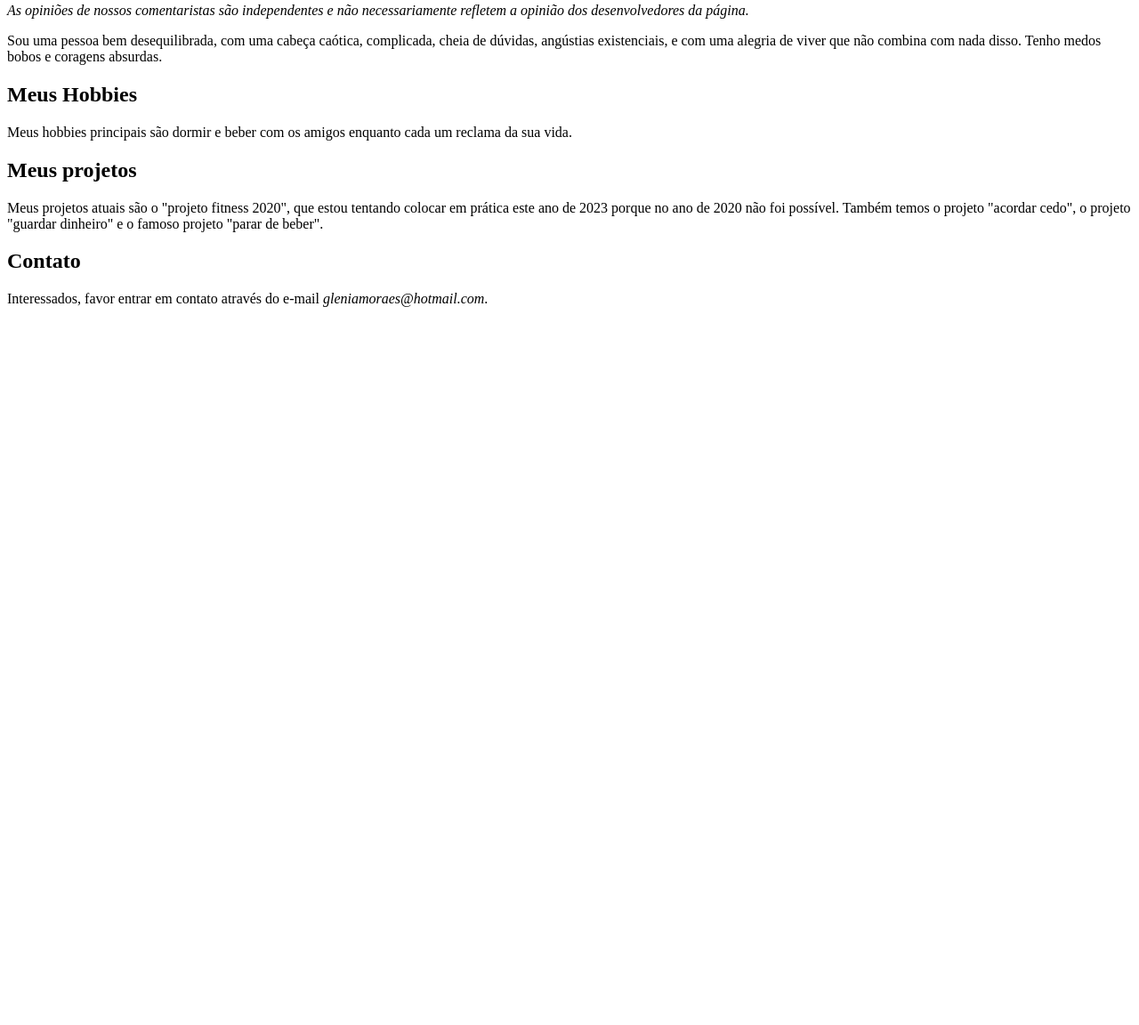
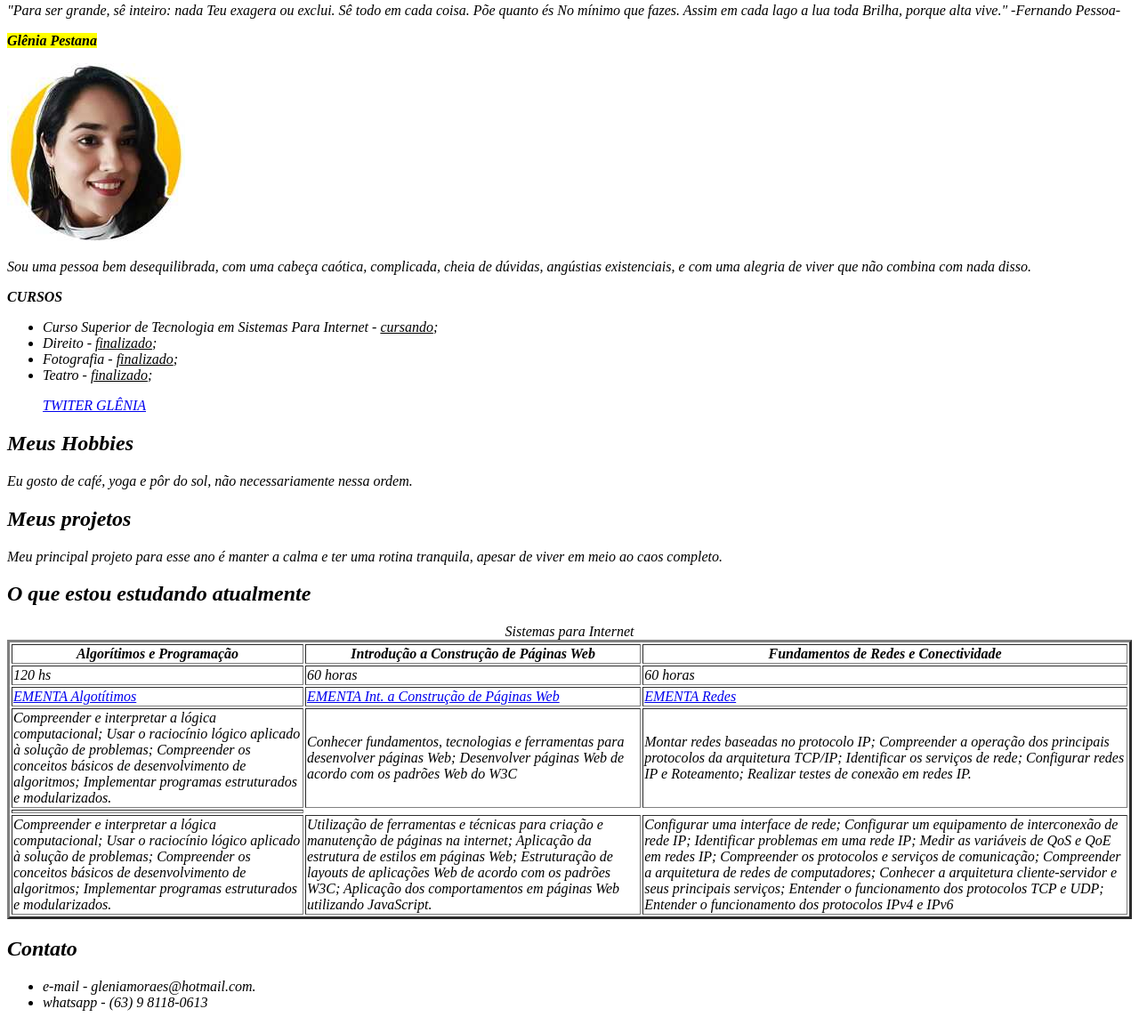
Before and after one commit to GleniaPestana/atividade1intopagweb, a plain HTML site: page index.html in a window 1280 px wide. Shown: the part 77-1229 px from the top of the page at 89% size. Before the commit the page ends 800 px from the top, so only its background shows below. Drawn offline with Linux system fonts and the light colour scheme.

Commit message:
Update index.html

```diff
--- a/index.html
+++ b/index.html
@@ -8,14 +8,69 @@
 </head>
 <body>
     <h1>Quem sou eu?</h1>
-    <p><i>As opiniões de nossos comentaristas são independentes e não necessariamente refletem a opinião dos desenvolvedores da página.</i></p>
-    <p>Sou uma pessoa bem desequilibrada, com uma cabeça caótica, complicada, cheia de dúvidas, angústias existenciais, e com uma alegria de viver que não combina com nada disso. Tenho medos bobos e coragens absurdas.</p>
+    <p><cite><i>"Para ser grande, sê inteiro: nada
+        Teu exagera ou exclui.
+        Sê todo em cada coisa. Põe quanto és
+        No mínimo que fazes.
+        Assim em cada lago a lua toda
+        Brilha, porque alta vive."<i> -Fernando Pessoa-</cite></p>
+
+    <p><mark><strong>Glênia Pestana</strong></p></mark>
+    <img src= "imagemativ.jpeg" alt="">
+    <p>Sou uma pessoa bem desequilibrada, com uma cabeça caótica, complicada, cheia de dúvidas, angústias existenciais, e com uma alegria de viver que não combina com nada disso.</p>
+    <p> <strong>CURSOS</strong></p>
+    <ul>
+    <li>Curso Superior de Tecnologia em Sistemas Para Internet - <u>cursando</u>; </li>
+    <li>Direito - <u>finalizado</u>; </li>
+    <li>Fotografia - <u>finalizado</u>;</li>
+    <li>Teatro - <u>finalizado</u>;</li>
+    <p><a rel="stylesheet" href="https:/twi/tter.com/pestana66310421?t=dqY0yrAB-YbbI_uAhL_pEQ&s=09"> TWITER GLÊNIA </a></p>
+    </ul>
+
     <h2>Meus Hobbies</h2>
-    <p>Meus hobbies principais são dormir e beber com os amigos enquanto cada um reclama da sua vida.</p>
+    <p>Eu gosto de café, yoga e pôr do sol, não necessariamente nessa ordem.</p>
     <h2>Meus projetos </h2>
-    <p>Meus projetos atuais são o "projeto fitness 2020", que estou tentando colocar em prática este ano de 2023 porque no ano de 2020 não foi possível. Também temos o projeto "acordar cedo", o projeto "guardar dinheiro" e o famoso projeto "parar de beber".</p>
+    <p>Meu principal projeto para esse ano é manter a calma e ter uma rotina tranquila, apesar de viver em meio ao caos completo.</p>
+    <h2>O que estou estudando atualmente</h2>
+    <table border=3>
+        <caption>Sistemas para Internet</caption>
+        <thead>
+            <tr>
+                <th>Algorítimos e Programação</th>
+                <th>Introdução a Construção de Páginas Web</th>
+                <th>Fundamentos de Redes e Conectividade</th>
+            </tr>
+        </thead>
+        <tbody>
+            <tr>
+                <td>120 hs</td>
+                <td>60 horas</td>
+                <td>60 horas</td>
+            </tr>
+            <tr>
+                <td><a rel="stylesheet" href="Ementaalgoritimoseprogramacao.pdf"> EMENTA Algotítimos </a></td>
+                <td><a rel="stylesheet" href="ementaweb.pdf"> EMENTA Int. a Construção de Páginas Web </a></td>
+                <td><a rel="stylesheet" href="ementaredes.pdf"> EMENTA Redes </a></td>
+            </tr>
+            <tr>
+                <td>Compreender e interpretar a lógica computacional; Usar o raciocínio lógico aplicado à solução de problemas; Compreender os conceitos básicos de desenvolvimento de algoritmos; Implementar programas estruturados e modularizados.</td>
+                <td>Conhecer fundamentos, tecnologias e ferramentas para desenvolver páginas Web; Desenvolver páginas Web de acordo com os padrões Web do W3C</td>
+                <td>Montar redes baseadas no protocolo IP; Compreender a operação dos principais protocolos da arquitetura TCP/IP; Identificar os serviços de rede; Configurar redes IP e Roteamento; Realizar testes de conexão em redes IP.</td>
+            </tr>
+            <tr>
+                <td>
+            <tr>
+                <td>Compreender e interpretar a lógica computacional; Usar o raciocínio lógico aplicado à solução de problemas; Compreender os conceitos básicos de desenvolvimento de algoritmos; Implementar programas estruturados e modularizados.</td>
+                <td>Utilização de ferramentas e técnicas para criação e manutenção de páginas na internet; Aplicação da estrutura de estilos em páginas Web; Estruturação de layouts de aplicações Web de acordo com os padrões W3C; Aplicação dos comportamentos em páginas Web utilizando JavaScript.</td>
+                <td>Configurar uma interface de rede; Configurar um equipamento de interconexão de rede IP; Identificar problemas em uma rede IP; Medir as variáveis de QoS e QoE em redes IP; Compreender os protocolos e serviços de comunicação; Compreender a arquitetura de redes de computadores; Conhecer a arquitetura cliente-servidor e seus principais serviços; Entender o funcionamento dos protocolos TCP e UDP; Entender o funcionamento dos protocolos IPv4 e IPv6</td>
+            </tr>
+            </tbody>
+    </table>
     <h2>Contato</h2>
-    <p>Interessados, favor entrar em contato através do e-mail <i>gleniamoraes@hotmail.com</i>.</p>
+    <ul>
+    <li>e-mail  - <i>gleniamoraes@hotmail.com</i>.</li>
+    <li>whatsapp - <i></i>(63) 9 8118-0613</li>
+    </ul>
 </body>
 </html>
 <!--Página criada em 07 de fevereiro de 2023-->
```
